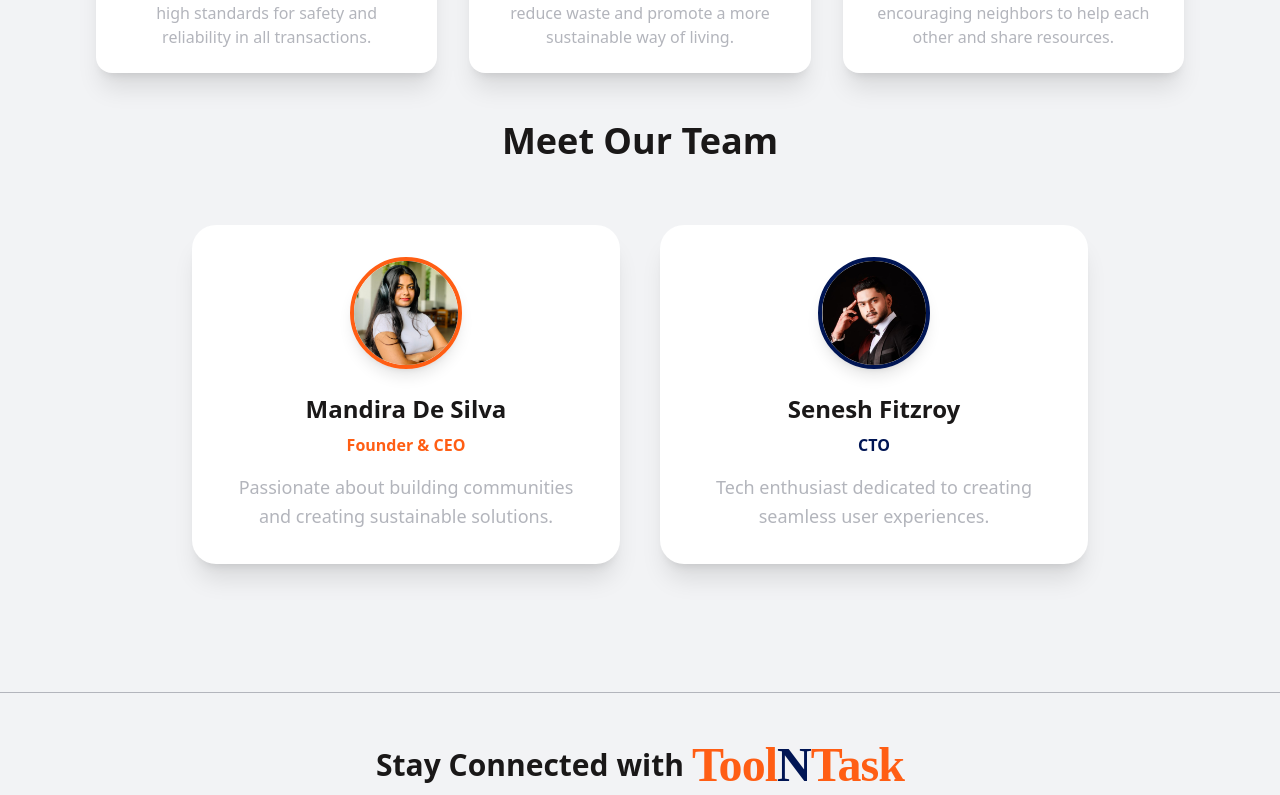
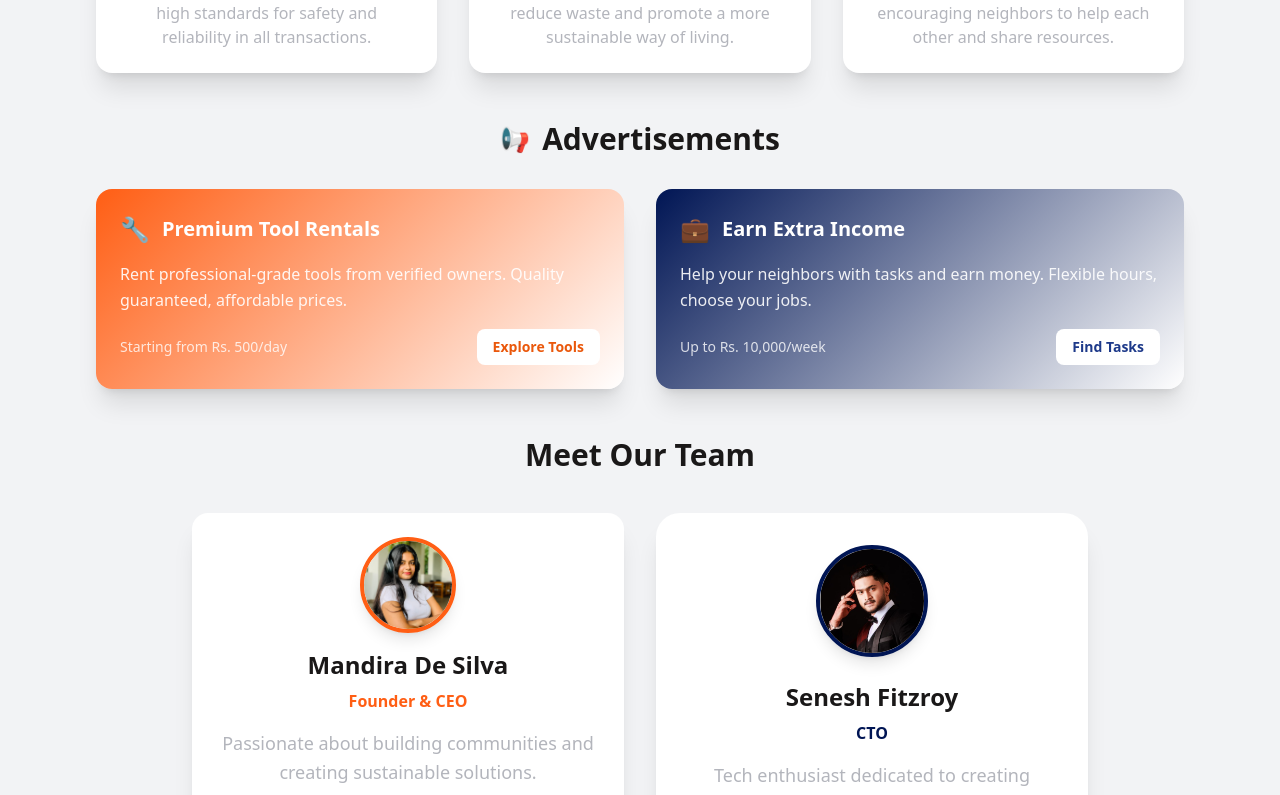
Before and after one commit to SeneshFitzroy/ToolnTask, a Next.js app: page /About in a window 1280 px wide. Shown: the part 1160-1955 px from the top of the page. Built offline with nearby package versions, Linux system fonts and the light colour scheme; a web font is replaced by a local one.

Commit message:
feat: Enhanced pages/About.tsx,  - Detailed changes: diff --git a/pages/About.tsx b/pages/About.tsx ind... at 01:58 PM +0530, July 03, 2025

```diff
--- a/pages/About.tsx
+++ b/pages/About.tsx
@@ -151,12 +151,73 @@ export default function About() {
             </div>
           </div>
 
+          {/* Advertisements Section */}
+          <div className="mb-8 sm:mb-12">
+            <h2 className="text-2xl sm:text-3xl font-bold text-center mb-6 sm:mb-8" style={{ color: theme === 'dark' ? '#FFFFFF' : '#1A1818' }}>
+              <span className="flex items-center justify-center gap-3">
+                <span className="text-2xl">📢</span>
+                Advertisements
+              </span>
+            </h2>
+            <div className="grid grid-cols-1 lg:grid-cols-2 gap-6 sm:gap-8">
+              {/* Premium Tools Ad */}
+              <div className="relative p-6 rounded-2xl shadow-xl overflow-hidden hover:scale-105 transition-all duration-300"
+                   style={{
+                     backgroundColor: theme === 'dark' ? '#1A1818' : '#FFFFFF',
+                     background: theme === 'dark'
+                       ? 'linear-gradient(135deg, #FF5E14 0%, #1A1818 100%)'
+                       : 'linear-gradient(135deg, #FF5E14 0%, #FFFFFF 100%)'
+                   }}>
+                <div className="relative z-10">
+                  <div className="flex items-center gap-3 mb-4">
+                    <span className="text-2xl">🔧</span>
+                    <h3 className="text-xl font-bold text-white">Premium Tool Rentals</h3>
+                  </div>
+                  <p className="text-white/90 mb-4 leading-relaxed">
+                    Rent professional-grade tools from verified owners. Quality guaranteed, affordable prices.
+                  </p>
+                  <div className="flex items-center justify-between">
+                    <span className="text-white/80 text-sm">Starting from Rs. 500/day</span>
+                    <button className="px-4 py-2 bg-white text-orange-600 rounded-lg font-semibold text-sm hover:bg-orange-50 transition-colors">
+                      Explore Tools
+                    </button>
+                  </div>
+                </div>
+              </div>
+
+              {/* Featured Tasks Ad */}
+              <div className="relative p-6 rounded-2xl shadow-xl overflow-hidden hover:scale-105 transition-all duration-300"
+                   style={{
+                     backgroundColor: theme === 'dark' ? '#1A1818' : '#FFFFFF',
+                     background: theme === 'dark'
+                       ? 'linear-gradient(135deg, #001554 0%, #1A1818 100%)'
+                       : 'linear-gradient(135deg, #001554 0%, #FFFFFF 100%)'
+                   }}>
+                <div className="relative z-10">
+                  <div className="flex items-center gap-3 mb-4">
+                    <span className="text-2xl">💼</span>
+                    <h3 className="text-xl font-bold text-white">Earn Extra Income</h3>
+                  </div>
+                  <p className="text-white/90 mb-4 leading-relaxed">
+                    Help your neighbors with tasks and earn money. Flexible hours, choose your jobs.
+                  </p>
+                  <div className="flex items-center justify-between">
+                    <span className="text-white/80 text-sm">Up to Rs. 10,000/week</span>
+                    <button className="px-4 py-2 bg-white text-blue-900 rounded-lg font-semibold text-sm hover:bg-blue-50 transition-colors">
+                      Find Tasks
+                    </button>
+                  </div>
+                </div>
+              </div>
+            </div>
+          </div>
+
           {/* Team Section */}
-          <div className="text-center mb-16 sm:mb-20">
-            <h2 className="text-3xl sm:text-4xl font-bold mb-12 sm:mb-16" style={{ color: theme === 'dark' ? '#FFFFFF' : '#1A1818' }}>Meet Our Team</h2>
-            <div className="grid grid-cols-1 md:grid-cols-2 gap-8 sm:gap-10 max-w-4xl mx-auto">
-              <div className="p-8 rounded-3xl shadow-xl hover:scale-105 transition-all duration-300" style={{ backgroundColor: theme === 'dark' ? '#1A1818' : '#FFFFFF' }}>
-                <div className="w-24 h-24 sm:w-28 sm:h-28 rounded-full mx-auto mb-6 overflow-hidden shadow-lg border-4 relative" style={{ borderColor: '#FF5E14' }}>
+          <div className="text-center mb-8 sm:mb-12">
+            <h2 className="text-2xl sm:text-3xl font-bold mb-8 sm:mb-10" style={{ color: theme === 'dark' ? '#FFFFFF' : '#1A1818' }}>Meet Our Team</h2>
+            <div className="grid grid-cols-1 md:grid-cols-2 gap-6 sm:gap-8 max-w-4xl mx-auto">
+              <div className="p-6 rounded-2xl shadow-xl hover:scale-105 transition-all duration-300" style={{ backgroundColor: theme === 'dark' ? '#1A1818' : '#FFFFFF' }}>
+                <div className="w-20 h-20 sm:w-24 sm:h-24 rounded-full mx-auto mb-4 overflow-hidden shadow-lg border-4 relative" style={{ borderColor: '#FF5E14' }}>
                   {!ceoImageError ? (
                     <Image
                       src="/ceo.jpg"
```
